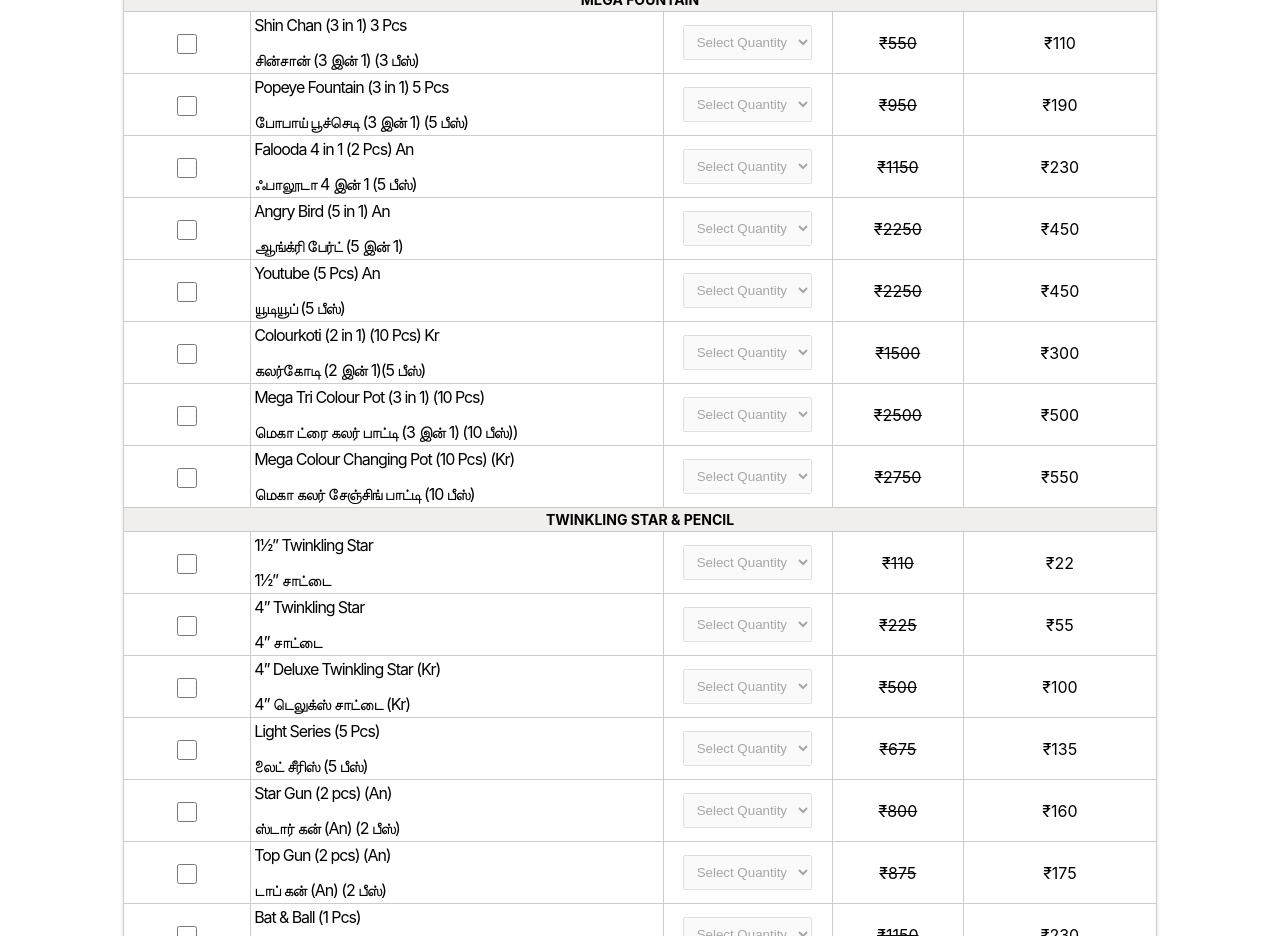
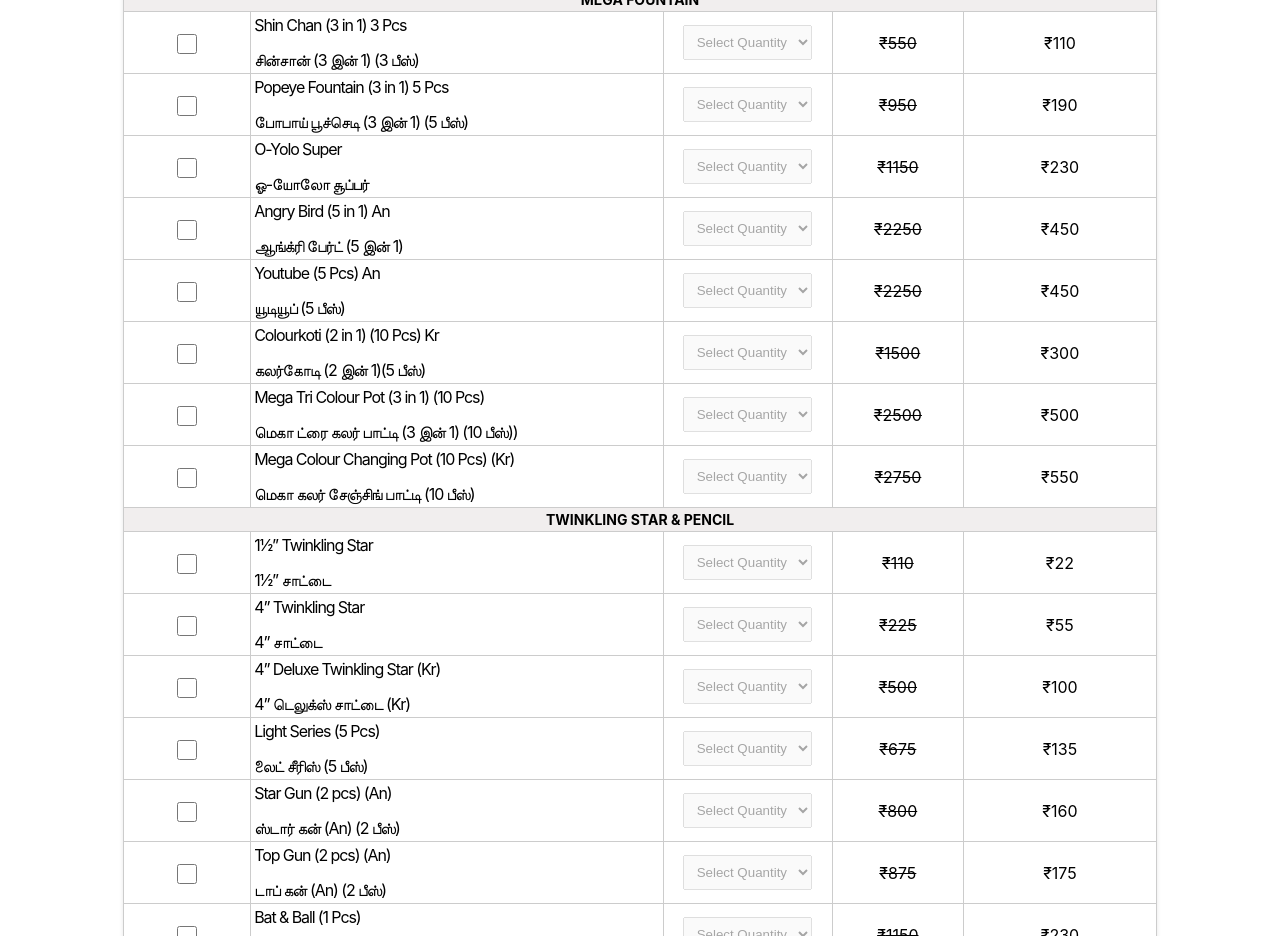
Before and after one commit to Meena-personal-work/HariHaran-Trader, a React (Create React App) app in the folder client/: page / in a window 1280 px wide. Shown: the part 2100-3036 px from the top of the page. Built offline with nearby package versions, Linux system fonts and the light colour scheme; what @react-pdf/renderer would draw is missing.

Commit message:
data changes done

```diff
--- a/client/src/data-list.js
+++ b/client/src/data-list.js
@@ -82,10 +82,10 @@
         "tamilName": "போபாய் பூச்செடி (3 இன் 1) (5 பீஸ்)"
       },
       {
-        "name": "Falooda 4 in 1 (2 Pcs) An",
+        "name": "O-Yolo Super",
         "originalRate" : "1150",
         "rate": "230.00",
-        "tamilName": "ஃபாலூடா 4 இன் 1 (5 பீஸ்)"
+        "tamilName": "ஓ-யோலோ சூப்பர்"
       },
       {
         "name": "Angry Bird (5 in 1) An",
```
